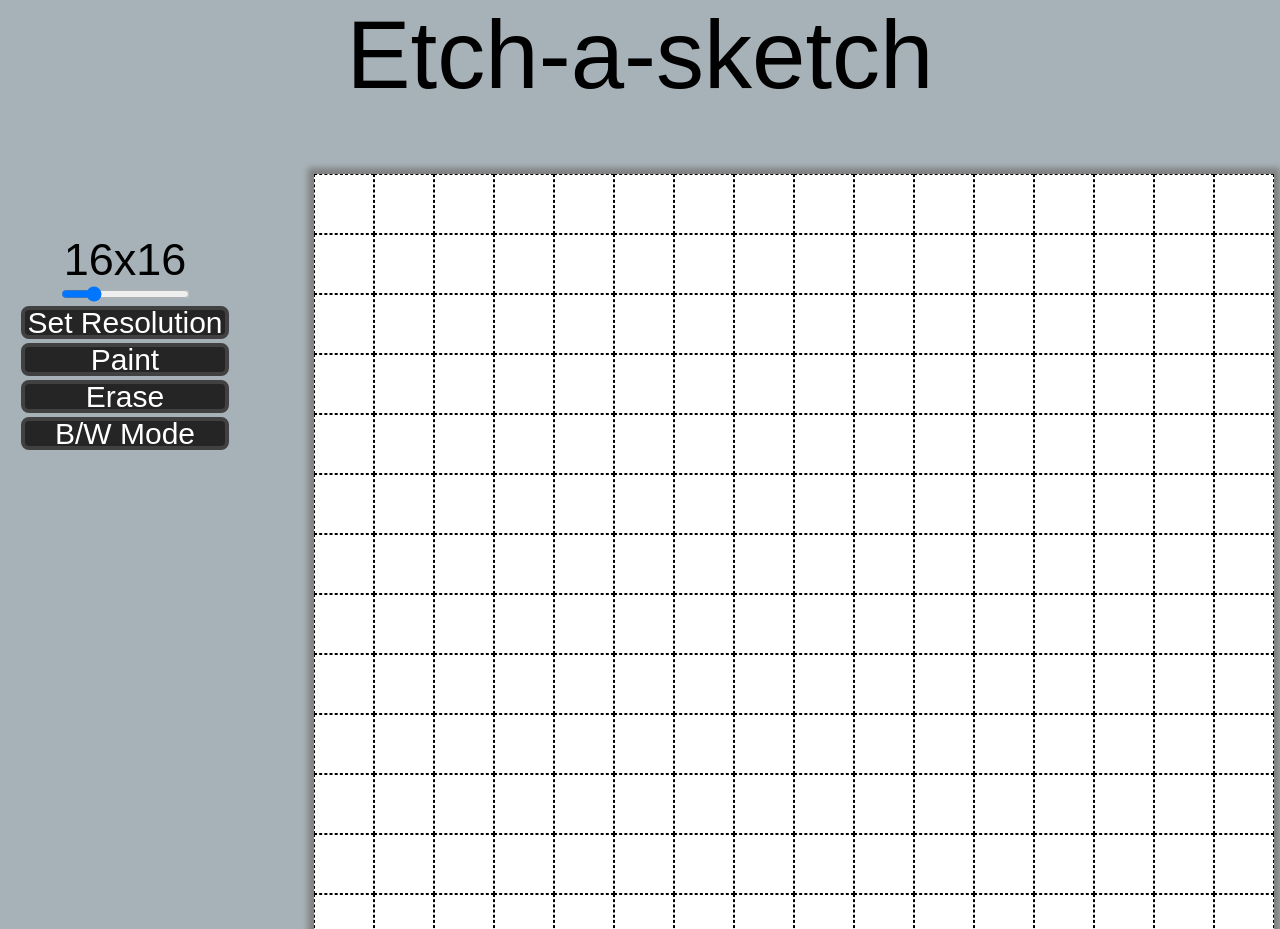
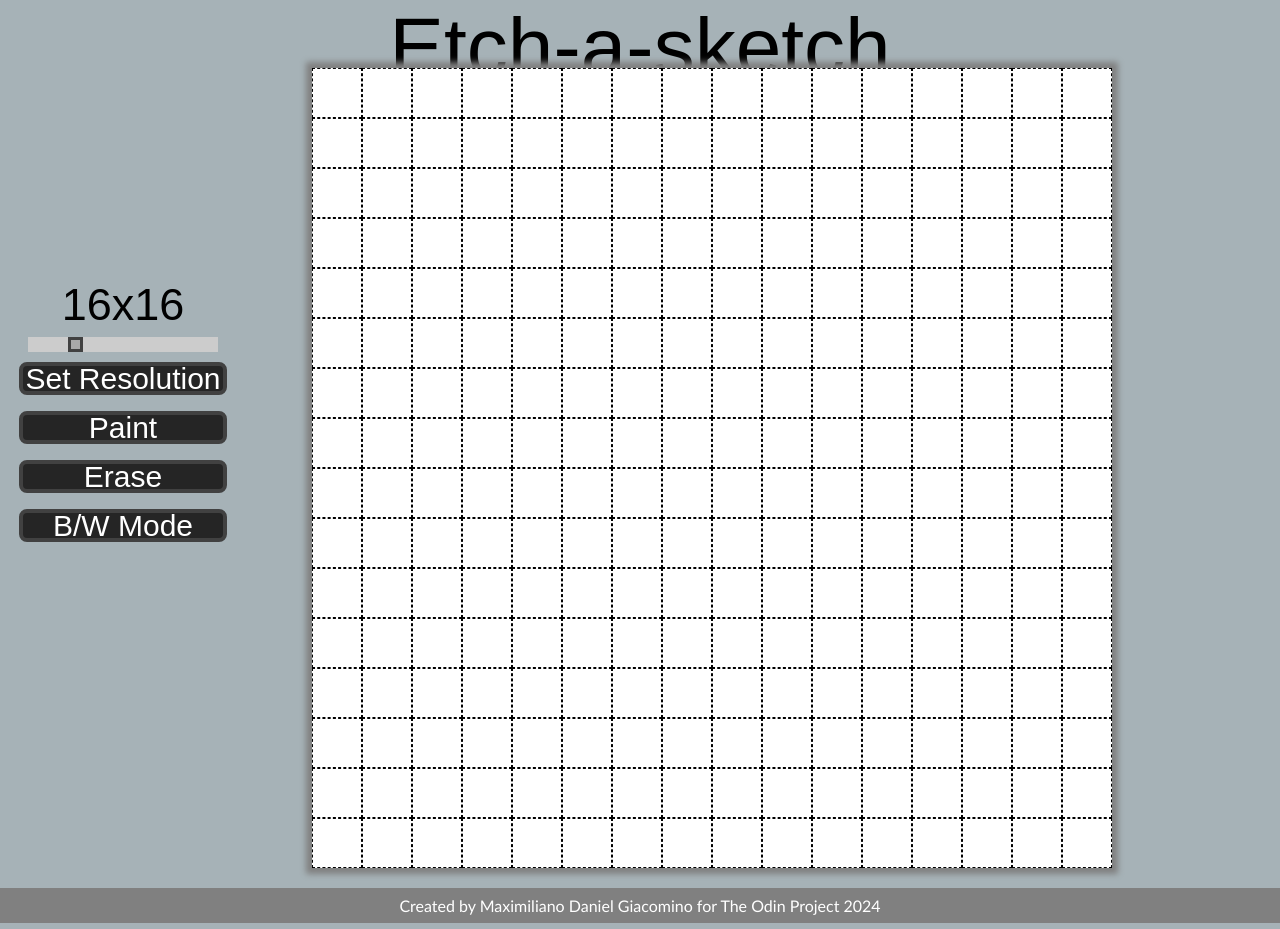
Before and after one commit to professorhobo31/etch-a-sketch, a plain HTML site: page index.html in a window 1280 px wide. Shown: the top 929 px of the page. Drawn offline with Linux system fonts and the light colour scheme; a web font is replaced by a local one.

Commit message:
Style changes

```diff
--- a/index.html
+++ b/index.html
@@ -18,13 +18,14 @@
                 <div id="resDisplay">16x16</div>
                 <input type="range" min="2" max="64" value="16" step="2" class="resSlider" id="slider">
                 <div id="resButton">Set Resolution</div>
-                <div class="button" id="painter">Paint</div>
-                <div class="button" id="eraser">Erase</div>
-                <div class="button" id="mode">B/W Mode</div>
+
             </div>
+            <div class="button" id="painter">Paint</div>
+            <div class="button" id="eraser">Erase</div>
+            <div class="button" id="mode">B/W Mode</div>
         </div>
         <div class="container" draggable="false"></div>                               <!--this container stores the drawing grid -->
     </div>
-    <div class="bottom">Created by Maximiliano Daniel Giacomino</div>
+    <div class="bottom">Created by Maximiliano Daniel Giacomino for The Odin Project 2024</div>
 </body>
 </html>
--- a/scripts.js
+++ b/scripts.js
@@ -1,6 +1,6 @@
 let container = document.getElementsByClassName('container');
 let resolution = 16;
-let divSize = (960 / resolution) - 2;
+let divSize = (800 / resolution) - 2;
 let currentMode = 'blackWhite';
 let currentBrush = 'paint';
 
@@ -101,7 +101,7 @@
         box.remove();
     })
 
-    divSize = (960 / resolution) - 2;     //calculate new div size matching new resolution
+    divSize = (800 / resolution) - 2;     //calculate new div size matching new resolution
 
     for (let i = 0; i < (resolution * resolution); i++) {       //redraw
         let gridElement = document.createElement('div');
--- a/style.css
+++ b/style.css
@@ -6,36 +6,39 @@
 body {
     display: flex;
     flex-direction: column;
+    width: 100%;
+    height: 100%;
     background-color: rgb(166, 178, 183);
 }
 
 .top {
     font-family: "Micro 5", sans-serif;
-    font-size: 96px;
+    font-size: 82px;
+    height: 55px;
     text-align: center;
 }
 
 .middle {
     display: flex;
+    justify-content: center;
 }
 
 .container {
     display: flex;
-    margin: 5% 5%;
-    width: 960px;
-    height: 960px;
+    margin: 1% 25% 1% 5%;
     flex-wrap: wrap;
     flex-shrink: 0;
+    flex-grow: 0;
+    width: 800px;
+    height: 800px;
     box-shadow: 0 0 6px 6px gray;
 }
 
 .gridElement {
     display: flex;
-    flex-grow: 0;
+    flex-grow: 1;
     flex-shrink: 0;
     border: 1px dashed black;
-    /* height:56px;  */
-    /* width: 56px; */
     background-color: white;
     user-select: none;                  /*important to make the divs squares unselectable so the rest of it works*/
 }
@@ -49,6 +52,8 @@
     flex-direction: column;
     align-items: center;
     min-width: 250px;
+    margin-left: 150px;
+    gap: 12px;
 }
 
 #resButton, .button {
@@ -82,21 +87,49 @@
     flex-direction: column;
     align-items: center;
     justify-content: end;
+    gap: 6px;
     margin-top: 250px;
     width: 190px;
     height: 90px;
 }
+
+input[type="range"] {
+    /* removing default appearance */
+    -webkit-appearance: none;
+    appearance: none;
+    /* creating a custom design */
+    width: 100%;
+    cursor: pointer;
+    outline: none;
+    height: 15px;
+    background: #ccc;
+}
+
+input[type="range"]::-webkit-slider-thumb {
+    /* removing default appearance */
+    -webkit-appearance: none;
+    appearance: none;
+    /* creating a custom design */
+    height: 15px;
+    width: 15px;
+    background-color: darkgray;
+    border: 3px solid rgb(65, 65, 65);
+  }
 
 #resDisplay {
     font-family: "Micro 5", sans-serif;
     font-weight: 400;
     font-style: normal;
     font-size: 45px;
+    user-select: none;
 }
 
 .bottom {
     background-color: gray;
+    flex-direction: column;
     padding: 8px;
+    margin-top: 7px;
+    margin-bottom: 0;
     font-family: 'Trebuchet MS', 'Lucida Sans Unicode', 'Lucida Grande', 'Lucida Sans', Arial, sans-serif;
     color: white;
     text-align: center;
```
